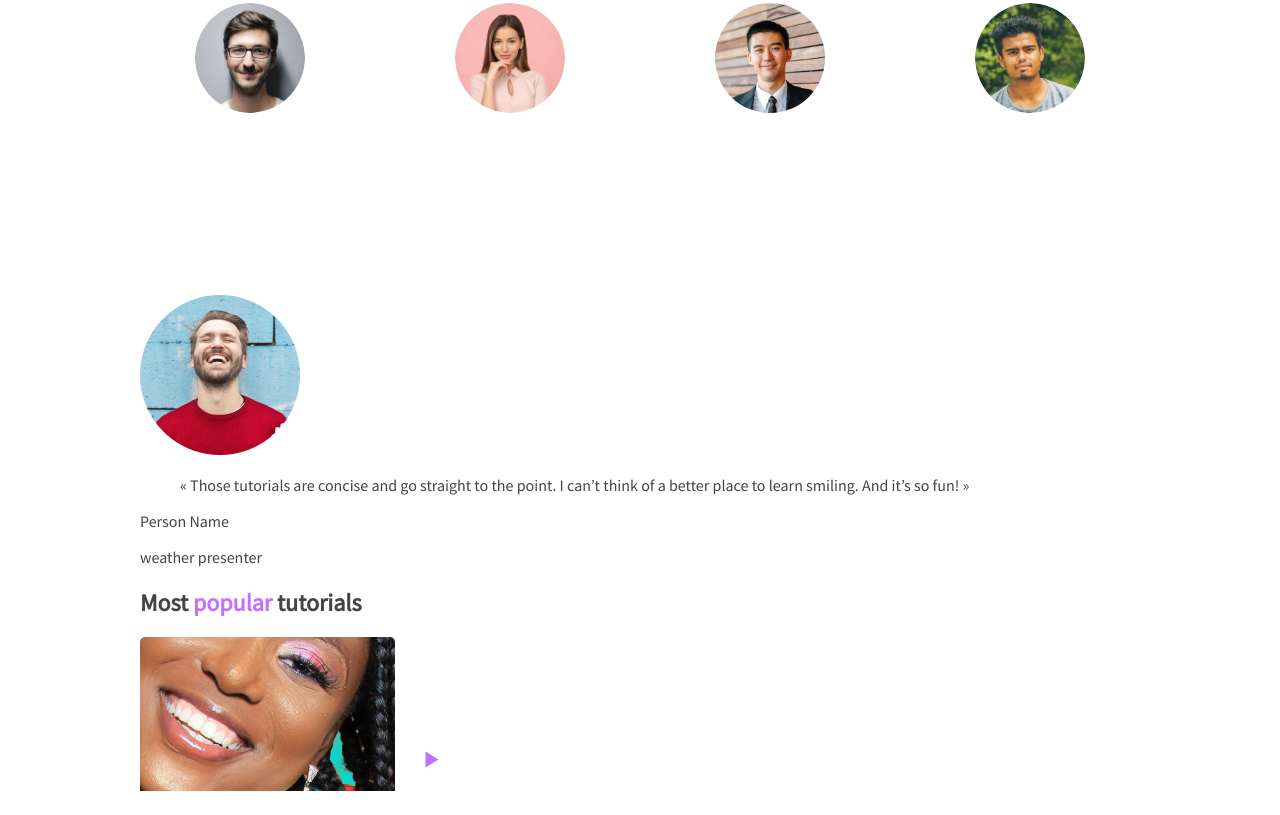
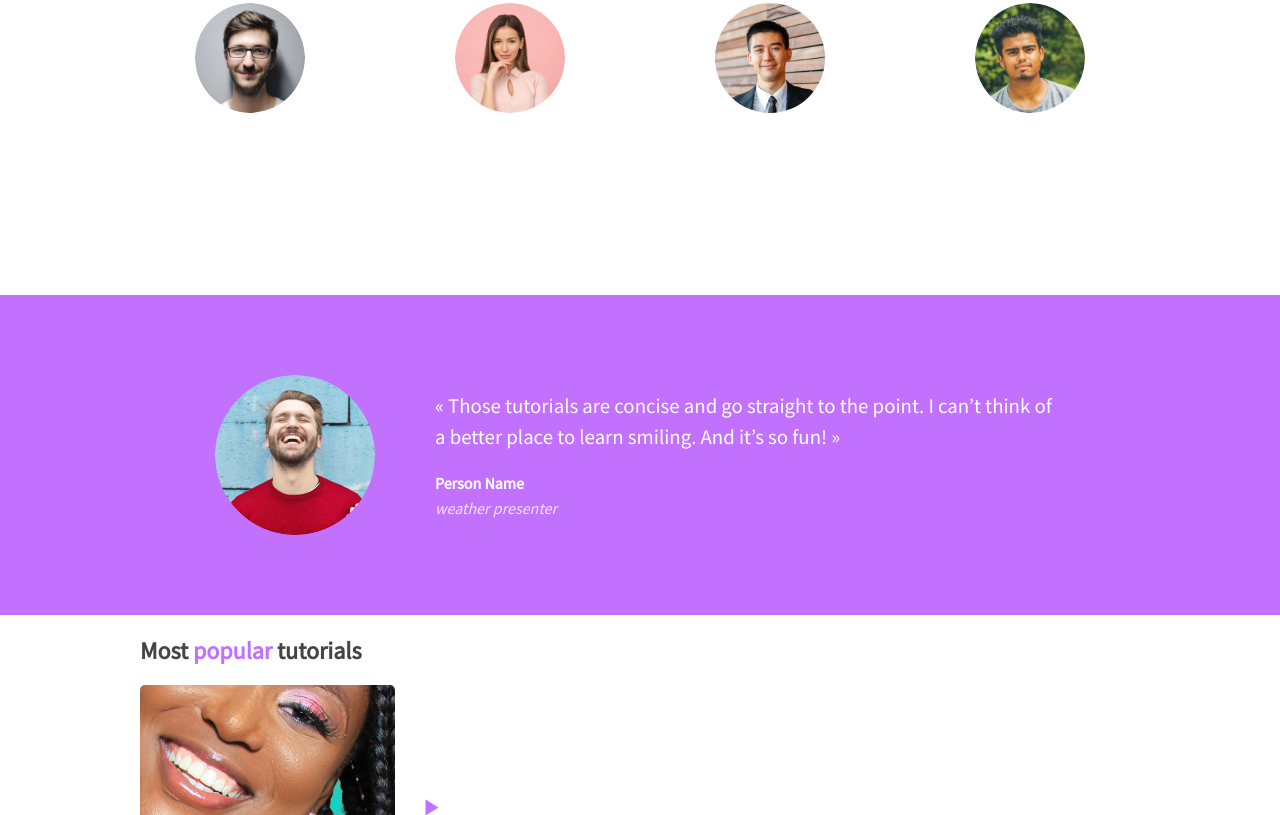
Before and after one commit to Abubaakar10/alx_html_css, a plain HTML site: page css_advanced/index.html in a window 1280 px wide. Shown: the part 561-1376 px from the top of the page. Drawn offline with Linux system fonts and the light colour scheme; a web font is replaced by a local one.

Commit message:
Task 3: Quote styling

```diff
--- a/css_advanced/styles.css
+++ b/css_advanced/styles.css
@@ -125,3 +125,46 @@ a {
     object-fit: cover;
     margin-bottom: 10px;
 }
+
+.quote-section {
+    background-color: #C271FF;
+    color: white;
+    padding: 80px 0;
+}
+
+.quote-content {
+    display: flex;
+    align-items: center;
+    justify-content: center;
+    gap: 60px;
+    max-width: 850px;
+    margin: 0 auto;
+    text-align: left;
+}
+
+.avatar-large {
+    width: 160px;
+    height: 160px;
+    border-radius: 50%;
+    object-fit: cover;
+    flex-shrink: 0;
+}
+
+.quote-text blockquote {
+    font-size: 1.3rem;
+    line-height: 1.5;
+    margin: 0 0 20px 0;
+    font-weight: 400;
+}
+
+.author-name {
+    font-weight: bold;
+    margin: 0;
+    padding-bottom: 5px;
+}
+
+.author-role {
+    font-style: italic;
+    margin: 0;
+    opacity: 0.8;
+}
```
